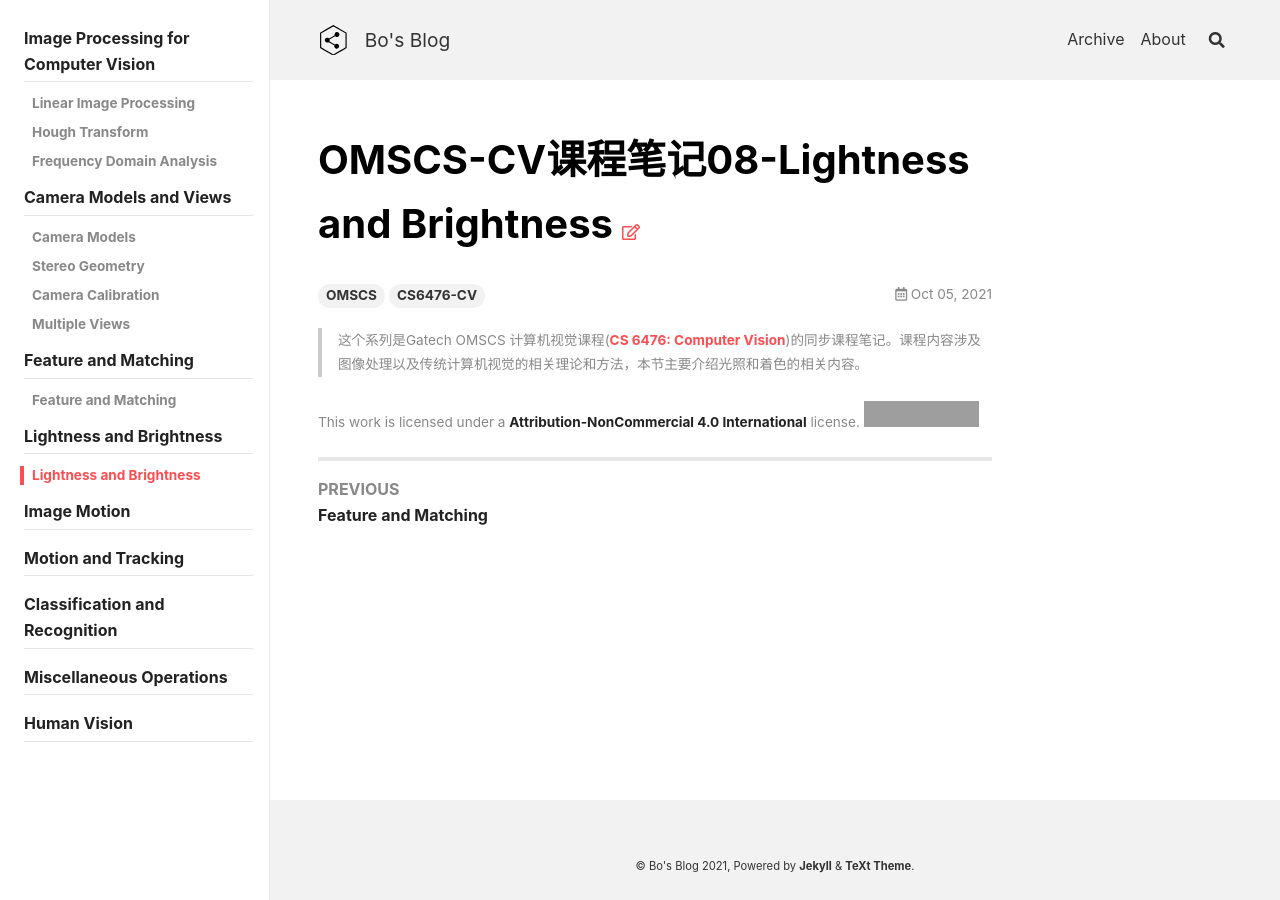
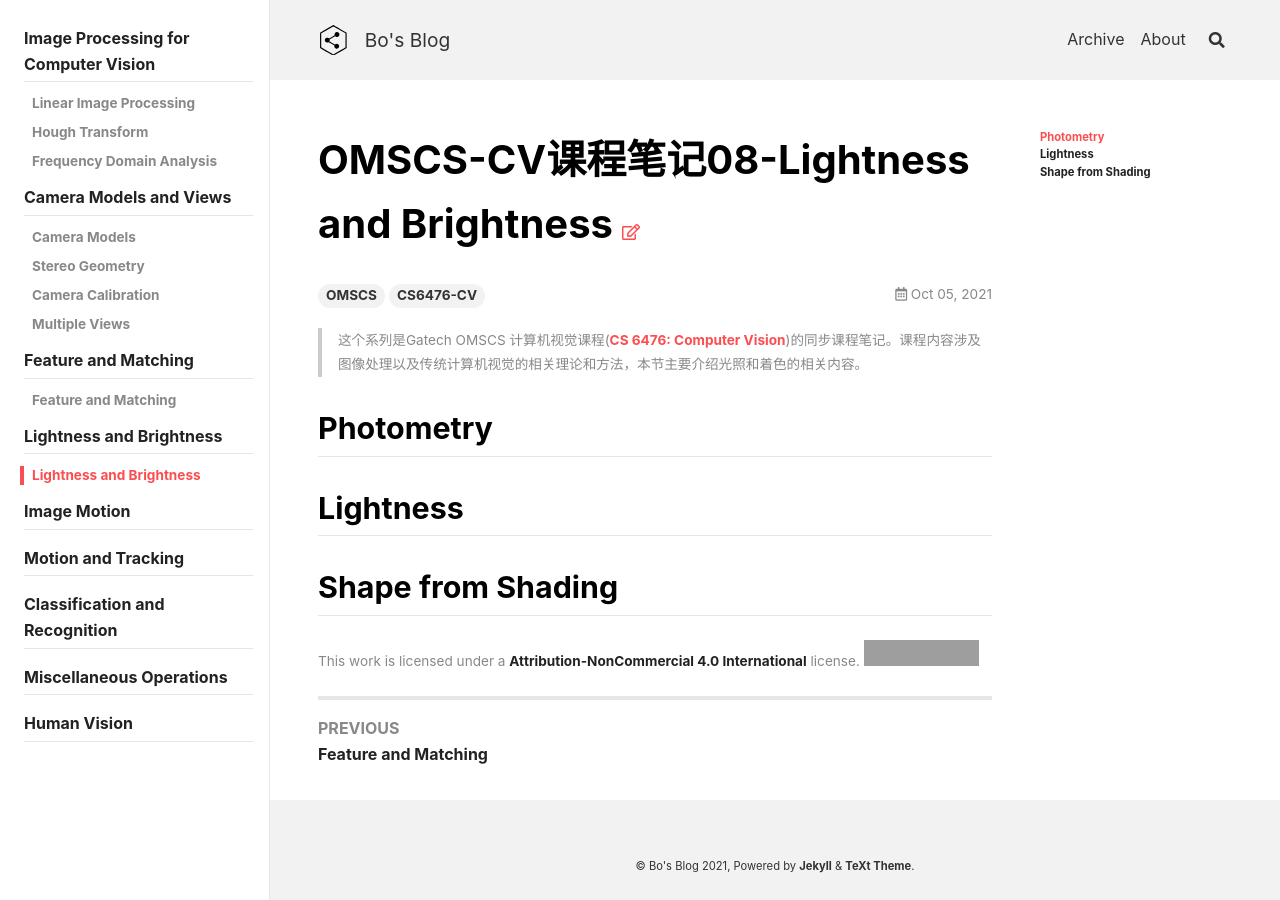
Before and after one commit to peng00bo00/peng00bo00_previous_blog, a Jekyll site: the page built from _posts/2021-10-05-OMSCS-CV-NOTES-09.md, in a window 1280 px wide. Built offline with Jekyll 4.4.1, drawn with Linux system fonts in a browser that asks for light colours; nearby versions of some CDN libraries; grey boxes are pictures that could not be loaded.

Commit message:
Update 2021-10-05-OMSCS-CV-NOTES-09.md

```diff
--- a/_posts/2021-10-05-OMSCS-CV-NOTES-09.md
+++ b/_posts/2021-10-05-OMSCS-CV-NOTES-09.md
@@ -11,3 +11,9 @@ sidebar:
 
 > 这个系列是Gatech OMSCS 计算机视觉课程([CS 6476: Computer Vision](https://omscs.gatech.edu/cs-6476-computer-vision))的同步课程笔记。课程内容涉及图像处理以及传统计算机视觉的相关理论和方法，本节主要介绍光照和着色的相关内容。
 <!--more-->
+
+## Photometry
+
+## Lightness
+
+## Shape from Shading
```
